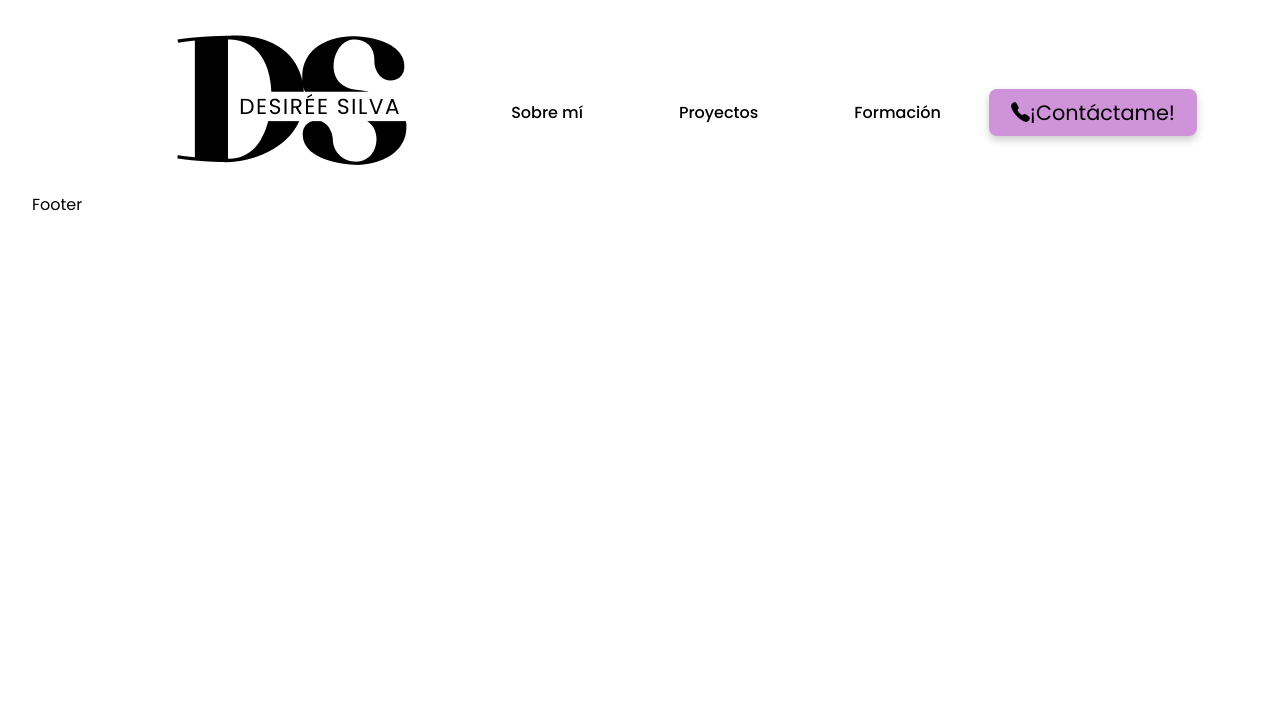
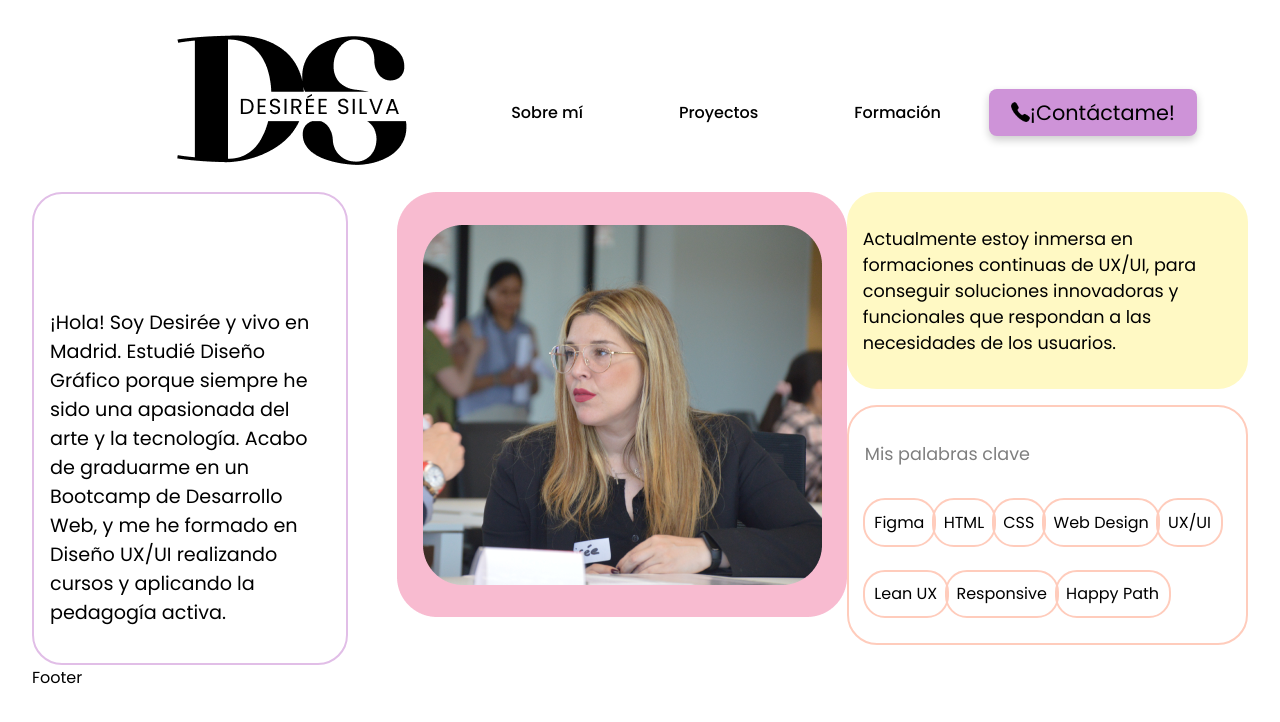
Before and after one commit to DesireeCSilva/portfolio-desireesilva, a Vue app: page / in a window 1280 px wide. Shown: the top 722 px of the page. Built offline with nearby package versions, Linux system fonts and the light colour scheme.

Commit message:
structure section 1 deleted:    public/favicon.ico modified:   src/App.vue modified:   src/components/AppHeader.vue new file:   src/components/AppSummary.vue

```diff
--- a/src/App.vue
+++ b/src/App.vue
@@ -1,12 +1,14 @@
 <template>
   <main>
     <AppHeader/>
+    <AppSummary />
     <AppFooter />
   </main>
 </template>
 
 <script>
 import AppHeader from './components/AppHeader.vue'
+import AppSummary from './components/AppSummary.vue'
 import AppFooter from './components/AppFooter.vue'
 
 
@@ -14,6 +16,7 @@ export default {
   name: 'index_page',
   components: {
     AppHeader,
+    AppSummary,
     AppFooter
   }
 }
--- a/src/components/AppHeader.vue
+++ b/src/components/AppHeader.vue
@@ -4,7 +4,7 @@
       <ul id="main-menu" class="main-menu">
         <li class="main-menu_item">
           <img
-            src="../assets/logo_desiree.png"
+            src="@/assets/logo_desiree.png"
             alt="logotipo de Desirée Silva"
           />
         </li>
@@ -18,7 +18,7 @@
           <a href="/index.html#section-03" class="main-menu_link">Formación</a>
         </li>
         <button class="button_header">
-          <img class="icon_header" src="../assets/icons/call.png" alt="" /><a
+          <img class="icon_header" src="@/assets/icons/call.png" alt="" /><a
             href="tel:675937952"
             >¡Contáctame!</a
           >
--- /dev/null
+++ b/src/components/AppSummary.vue
@@ -0,0 +1,123 @@
+<template>
+  <section id="section-01" class="section-01">
+    <div class="section-01_left">
+      <h1 class="gradient">DISEÑADORA UX/UI<br />MAQUETADORA WEB</h1>
+      <p class="text_sidebar">
+        ¡Hola! Soy Desirée y vivo en Madrid. Estudié Diseño Gráfico porque
+        siempre he sido una apasionada del arte y la tecnología. Acabo de
+        graduarme en un Bootcamp de Desarrollo Web, y me he formado en Diseño
+        UX/UI realizando cursos y aplicando la pedagogía activa.
+      </p>
+    </div>
+    <div class="section-01_center">
+      <img
+        src="@/assets/pic-01.png"
+        alt="imágenes del Portfolio en after delay"
+      />
+    </div>
+    <div class="section-01_right">
+      <div class="above-right_section-01">
+        <p class="text_descriptions">
+          Actualmente estoy inmersa en formaciones continuas de UX/UI, para
+          conseguir soluciones innovadoras y funcionales que respondan a las
+          necesidades de los usuarios.
+        </p>
+      </div>
+      <div class="below-right_descriptions">
+        <div class="title_below-right_descriptions">
+          <p class="text_descriptions">Mis palabras clave</p>
+        </div>
+        <div class="items_below-right_descriptions">
+          <p class="item-text_descriptions">Figma</p>
+          <p class="item-text_descriptions">HTML</p>
+          <p class="item-text_descriptions">CSS</p>
+          <p class="item-text_descriptions">Web Design</p>
+          <p class="item-text_descriptions">UX/UI</p>
+          <p class="item-text_descriptions">Lean UX</p>
+          <p class="item-text_descriptions">Responsive</p>
+          <p class="item-text_descriptions">Happy Path</p>
+        </div>
+      </div>
+    </div>
+  </section>
+</template>
+
+<script>
+export default {};
+</script>
+
+<style lang="scss">
+.section-01 {
+  display: grid;
+  grid-template-columns: 26% 33% 33%;
+  grid-template-rows: repeat(1, 1fr);
+  justify-content: space-between;
+
+  &_left {
+    border: solid 2px #e1bee7;
+    border-radius: 30px;
+    padding: 1rem;
+    height: fit-content;
+
+    .gradient {
+      font-size: 1.3rem;
+      font-weight: 800;
+      background-image: linear-gradient(260deg, var(--purple), var(--green));
+      background-clip: text;
+      -webkit-text-fill-color: transparent;
+    }
+
+    :root {
+      --white: #ffffff;
+      --blue: #e1bee7;
+      --purple: #7026f4;
+      --yellow: #fff9c4;
+      --pink: #ce93d8;
+      --green: #fa8662;
+      --green-light: #ffccbc;
+    }
+
+    .text_sidebar {
+      font-size: 1.2rem;
+    }
+  }
+
+  &_center {
+    height: fit-content;
+  }
+
+  &_right {
+    .above-right_section-01 {
+      background-color: #fff9c4;
+      border-radius: 30px;
+      padding: 1rem;
+      margin-bottom: 1rem;
+    }
+    .text_descriptions {
+      font-size: 1.1rem;
+    }
+    .below-right_descriptions {
+      grid-column-start: 3;
+      border: solid 2px #ffccbc;
+      border-radius: 30px;
+      padding: 1rem;
+      height: fit-content;
+    }
+    .title_below-right_descriptions {
+      font-size: 1.2rem;
+      color: #000000;
+      opacity: 50%;
+    }
+    .items_below-right_descriptions {
+      display: flex;
+      flex-wrap: wrap;
+    }
+    .item-text_descriptions {
+      outline: solid 2px #ffccbc;
+      border-radius: 20px;
+      padding: 0.6rem;
+      margin-bottom: 0.7rem;
+    }
+  }
+}
+</style>
```
Also changed, not shown: 1 other file (tests, documents, lock files or other folders).
